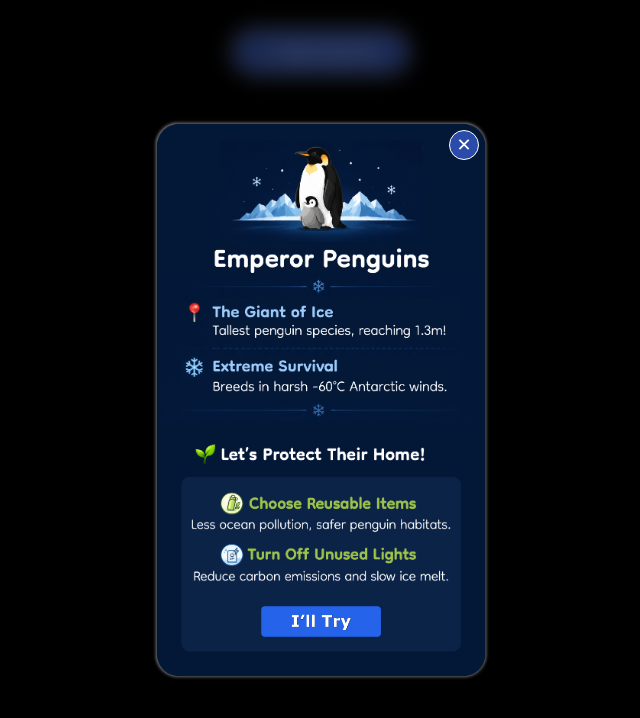
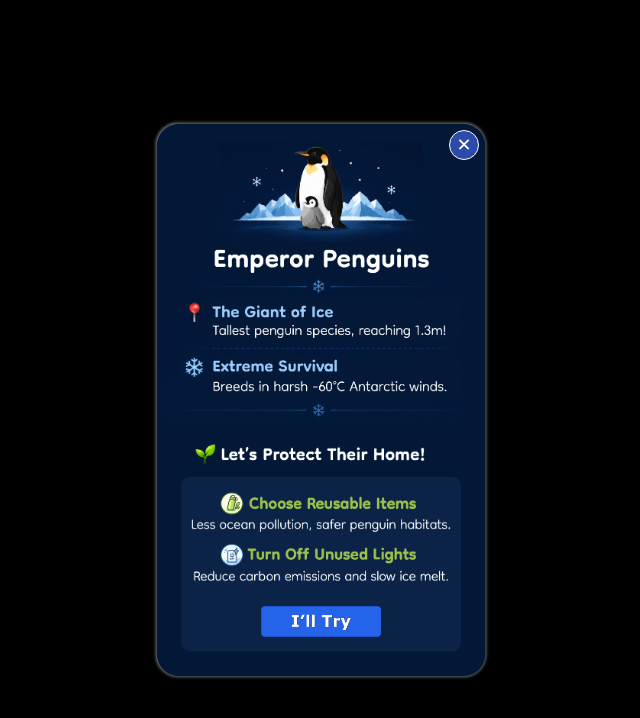
Before and after one commit to chakshu3011/antarctic-pwa, a React (Vite) app: page / in a window 1280 px wide. Both pictures are taken after a click on the button "Info". Shown: the top 718 px of the page, without its empty margins (319-959 px from the left). Built offline with nearby package versions, Linux system fonts and the light colour scheme.

Commit message:
FIx: fixed ar view

```diff
--- a/src/App.jsx
+++ b/src/App.jsx
@@ -15,16 +15,31 @@ const PenguinAR = () => {
     }
   }, [isThankYouOpen]);
 
-  const playIcyVoice = (e) => {
+  // Combined trigger function: Plays audio track AND opens AR view natively
+  const handleAudioAndAR = (e) => {
     e.stopPropagation();
+
+    // 1. Play the audio track safely
     const audio = new Audio('/audio/icy_voice.mp3');
-    audio.play().catch(err => console.log("Audio play trace:", err));
+    audio.play().catch(err => console.log("Audio waiting for hardware clearance:", err));
+
+    // 2. Programmatically trigger the hidden native AR button
+    const nativeArButton = document.getElementById('hidden-native-ar-trigger');
+    if (nativeArButton) nativeArButton.click();
+  };
+
+  // Combined trigger function: Sets frame state AND opens AR view natively
+  const handleFrameAndAR = (frameName) => {
+    setActiveFrame(activeFrame === frameName ? null : frameName);
+
+    // Programmatically trigger the hidden native AR button
+    const nativeArButton = document.getElementById('hidden-native-ar-trigger');
+    if (nativeArButton) nativeArButton.click();
   };
 
   const isBlurred = isInfoOpen || isThankYouOpen;
 
   return (
-    // Fixed viewport boundary that accounts for mobile address bars safely
     <div style={{ position: 'fixed', inset: 0, width: '100vw', height: '100dvh', margin: 0, padding: 0, overflow: 'hidden', backgroundColor: 'black', fontFamily: 'sans-serif' }}>
 
       {/* 1. MAIN DISPLAY MATRIX */}
@@ -32,7 +47,7 @@ const PenguinAR = () => {
         position: 'absolute',
         inset: 0,
         width: '100%',
-        height: '80%', // Pushes the model window up slightly to create clear bottom clearance
+        height: '80%',
         transition: 'filter 0.5s ease',
         filter: isBlurred ? 'blur(10px)' : 'none',
         zIndex: 1
@@ -50,19 +65,14 @@ const PenguinAR = () => {
           ar-scale="fixed"
           style={{ width: '100%', height: '100%', display: 'block', backgroundColor: 'transparent' }}
         >
-          {/* Top Center Layout Row: Audio Track Controller */}
-          <div style={{ position: 'absolute', top: '30px', left: 0, right: 0, display: 'flex', justifyContent: 'center', zIndex: 10 }}>
+
+          {/* CRITICAL FIXED CODE: Hidden native gatekeeper trigger required by model-viewer engine */}
           <button
-              onClick={playIcyVoice}
-              style={{
-                padding: '12px 24px', backgroundColor: '#2B4BAA', color: 'white',
-                border: '2px solid white', borderRadius: '30px', fontWeight: 'bold', fontSize: '14px',
-                boxShadow: '0 4px 12px rgba(0,0,0,0.4)', cursor: 'pointer'
-              }}
-            >
-              🔊 Tap to hear ICY
-            </button>
-          </div>
+            slot="ar-button"
+            id="hidden-native-ar-trigger"
+            style={{ display: 'none' }}
+          ></button>
+
         </model-viewer>
       </div>
 
@@ -77,11 +87,27 @@ const PenguinAR = () => {
         </div>
       )}
 
-      {/* 3. SOLID BOTTOM NAVIGATION BLOCK (Sits safely above iOS bottom system panels) */}
+      {/* 3. BOTTOM UI CONTROLS STACK */}
       {!isBlurred && (
+        <>
+          {/* TOP CENTER PANEL: Tapping this plays audio AND activates native camera mode instantly */}
+          <div style={{ position: 'absolute', top: '30px', left: 0, right: 0, display: 'flex', justifyContent: 'center', zIndex: 20 }}>
+            <button
+              onClick={handleAudioAndAR}
+              style={{
+                padding: '12px 24px', backgroundColor: '#2B4BAA', color: 'white',
+                border: '2px solid white', borderRadius: '30px', fontWeight: 'bold', fontSize: '14px',
+                boxShadow: '0 4px 12px rgba(0,0,0,0.4)', cursor: 'pointer'
+              }}
+            >
+              🔊 Tap to hear ICY
+            </button>
+          </div>
+
+          {/* BOTTOM COLUMN ROW PANELS */}
           <div style={{
             position: 'absolute',
-          bottom: '80px', // Lifted higher to stay entirely clear of the iOS Safari address bar view
+            bottom: '80px',
             left: 0,
             right: 0,
             display: 'flex',
@@ -91,10 +117,10 @@ const PenguinAR = () => {
             zIndex: 20
           }}>
 
-          {/* ROW 1: Frame Selection Buttons directly underneath the 3D footprint */}
+            {/* ROW 1: Tapping either frame applies the layout state AND activates camera mode instantly */}
             <div style={{ display: 'flex', gap: '12px', backgroundColor: 'rgba(0,0,0,0.6)', padding: '10px 18px', borderRadius: '20px', border: '1px solid rgba(255,255,255,0.15)' }}>
               <button
-              onClick={() => setActiveFrame(activeFrame === 'frame1' ? null : 'frame1')}
+                onClick={() => handleFrameAndAR('frame1')}
                 style={{
                   padding: '10px 20px', borderRadius: '12px', border: 'none',
                   backgroundColor: activeFrame === 'frame1' ? '#10b981' : '#374151',
@@ -104,7 +130,7 @@ const PenguinAR = () => {
                 {activeFrame === 'frame1' ? '✓ Frame 1' : 'Frame 1'}
               </button>
               <button
-              onClick={() => setActiveFrame(activeFrame === 'frame2' ? null : 'frame2')}
+                onClick={() => handleFrameAndAR('frame2')}
                 style={{
                   padding: '10px 20px', borderRadius: '12px', border: 'none',
                   backgroundColor: activeFrame === 'frame2' ? '#10b981' : '#374151',
@@ -115,7 +141,7 @@ const PenguinAR = () => {
               </button>
             </div>
 
-          {/* ROW 2: Minimalist Info Action Button centered cleanly directly below frames */}
+            {/* ROW 2: Minimalist Info Action Button */}
             <button
               onClick={() => setIsInfoOpen(true)}
               style={{
@@ -134,9 +160,10 @@ const PenguinAR = () => {
             </button>
 
           </div>
+        </>
       )}
 
-      {/* 4. POPUP CONTROL OVERLAY CARD: INFORMATION SHEET */}
+      {/* 4. GRAPHIC INFO MODAL CARD */}
       {isInfoOpen && (
         <div style={{ position: 'absolute', inset: 0, zIndex: 50, display: 'flex', alignItems: 'center', justifyContent: 'center', backgroundColor: 'rgba(0,0,0,0.5)', backdropFilter: 'blur(5px)' }}>
           <div style={{ position: 'relative' }}>
@@ -145,15 +172,15 @@ const PenguinAR = () => {
               style={{ position: 'absolute', top: '12px', right: '12px', width: '30px', height: '30px', borderRadius: '50%', border: '1.5px solid white', backgroundColor: '#2B4BAA', color: 'white', fontSize: '18px', fontWeight: '300', cursor: 'pointer', zIndex: 10, display: 'flex', alignItems: 'center', justifyContent: 'center', padding: 0 }}
             >✕</button>
             <img src="/images/info.png" alt="Penguin Facts Informational Card" style={{ width: '340px', borderRadius: '24px', display: 'block' }} />
-            <img src="/images/try.png" alt="Card Panel Interaction Handler" onClick={() => { setIsInfoOpen(false); setIsThankYouOpen(true); }} style={{ position: 'absolute', bottom: '45px', left: '50%', transform: 'translateX(-50%)', width: '120px', cursor: 'pointer' }} />
+            <img src="/images/try.png" alt="Card Interaction Target" onClick={() => { setIsInfoOpen(false); setIsThankYouOpen(true); }} style={{ position: 'absolute', bottom: '45px', left: '50%', transform: 'translateX(-50%)', width: '120px', cursor: 'pointer' }} />
           </div>
         </div>
       )}
 
-      {/* 5. POPUP CONTROL OVERLAY CARD: THANK YOU NOTE */}
+      {/* 5. THANK YOU DIALOGUE Note */}
       {isThankYouOpen && (
         <div style={{ position: 'absolute', inset: 0, zIndex: 60, display: 'flex', alignItems: 'center', justifyContent: 'center', backgroundColor: 'rgba(0,0,0,0.65)' }}>
-          <img src="/images/thankyou.png" alt="Appreciation Dialogue Card" style={{ width: '320px', display: 'block' }} />
+          <img src="/images/thankyou.png" alt="Appreciation Frame Graphic" style={{ width: '320px', display: 'block' }} />
         </div>
       )}
 
```
Lines whose indentation alone changed are shown as unchanged.
